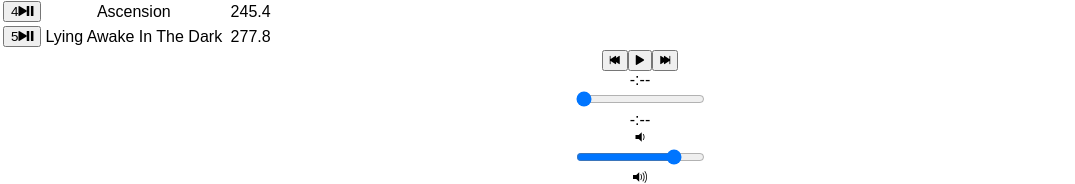
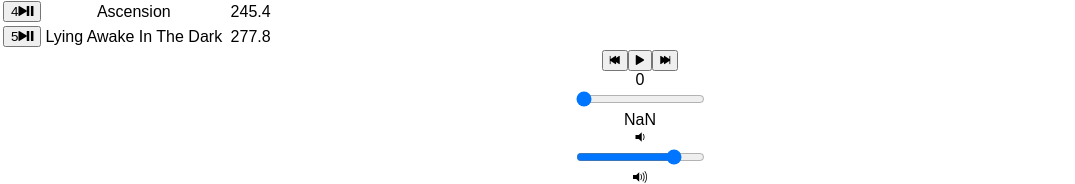
Before and after one commit to CassadyBlake/react-bloc-jams, a React (Create React App) app: page /album/lovejoys in a window 1280 px wide. Shown: the part 1073-1257 px from the top of the page, without its empty margins (0-1075 px from the left). Built offline with nearby package versions, Linux system fonts and the light colour scheme.

Commit message:
blocJams react range: completed

```diff
--- a/src/components/Album.js
+++ b/src/components/Album.js
@@ -13,11 +13,33 @@
     this.state = {
       album: album,
       currentSong: album.songs[0],
+      currentTime: 0,
+      duration: album.songs[0].duration,
       isPlaying: false
     };
 
     this.audioElement = document.createElement('audio');
     this.audioElement.src = album.songs[0].audioSrc;
+  }
+
+  componentDidMount() {
+    this.eventListener = {
+      timeupdate: e => {
+        this.setState({ currentTime: this.audioElement.currentTime });
+      },
+      durationchange: e => {
+        this.setState({ duration: this.audioElement.duration });
+      }
+    };
+    this.audioElement.addEventListener('timeupdate', this.eventListener.timeupdate);
+    this.audioElement.addEventListener('durationchange', this.eventListener.durationchange);
+  }
+
+  componentWillUnmount() {
+    this.audioElement.src = null;
+    this.audioElement = null;
+    this.audioElement.removeEventListener('timeupdate', this.eventListener.timeupdate);
+    this.audioElement.removeEventListener('durationchange', this.eventListener.durationchange);
   }
 
   play() {
@@ -62,6 +84,12 @@
     this.play(newSong);
   }
 
+  handleTimeChange(e) {
+    const newTime = this.audioElement.duration * e.target.value; //what is this?
+    this.audioElement.currentTime = newTime;
+    this.setState({ currentTime: newTime });
+  }
+
   render() {
     return(
       <section className="album">
@@ -100,9 +128,12 @@
         <PlayerBar
           isPlaying={this.state.isPlaying}
           currentSong={this.state.currentSong}
+          currentTime={this.audioElement.currentTime}
+          duration={this.audioElement.duration}
           handleSongClick={() => this.handleSongClick(this.state.currentSong)}
           handlePrevClick={() => this.handlePrevClick()}
           handleNextClick={() => this.handleNextClick()}
+          handleTimeChange={(e) => this.handleTimeChange(e)}
         />
       </section>
     );
--- a/src/components/PlayerBar.js
+++ b/src/components/PlayerBar.js
@@ -16,9 +16,17 @@
           </button>
         </section>
         <section id="time-control">
-          <div className="current-time">-:--</div>
-          <input type="range" className="seek-bar" value="0" />
-          <div className="total-time">-:--</div>
+          <div className="current-time">{this.props.currentTime}</div>
+          <input
+            type="range"
+            className="seek-bar"
+            value={(this.props.currentTime / this.props.duration) || 0}
+            max="1"
+            min="0"
+            step="0.01"
+            onChange={this.props.handleTimeChange}
+          />
+          <div className="total-time">{this.props.duration}</div>
         </section>
         <section id="volume-control">
           <div className="icon ion-volume-low"></div>
```
